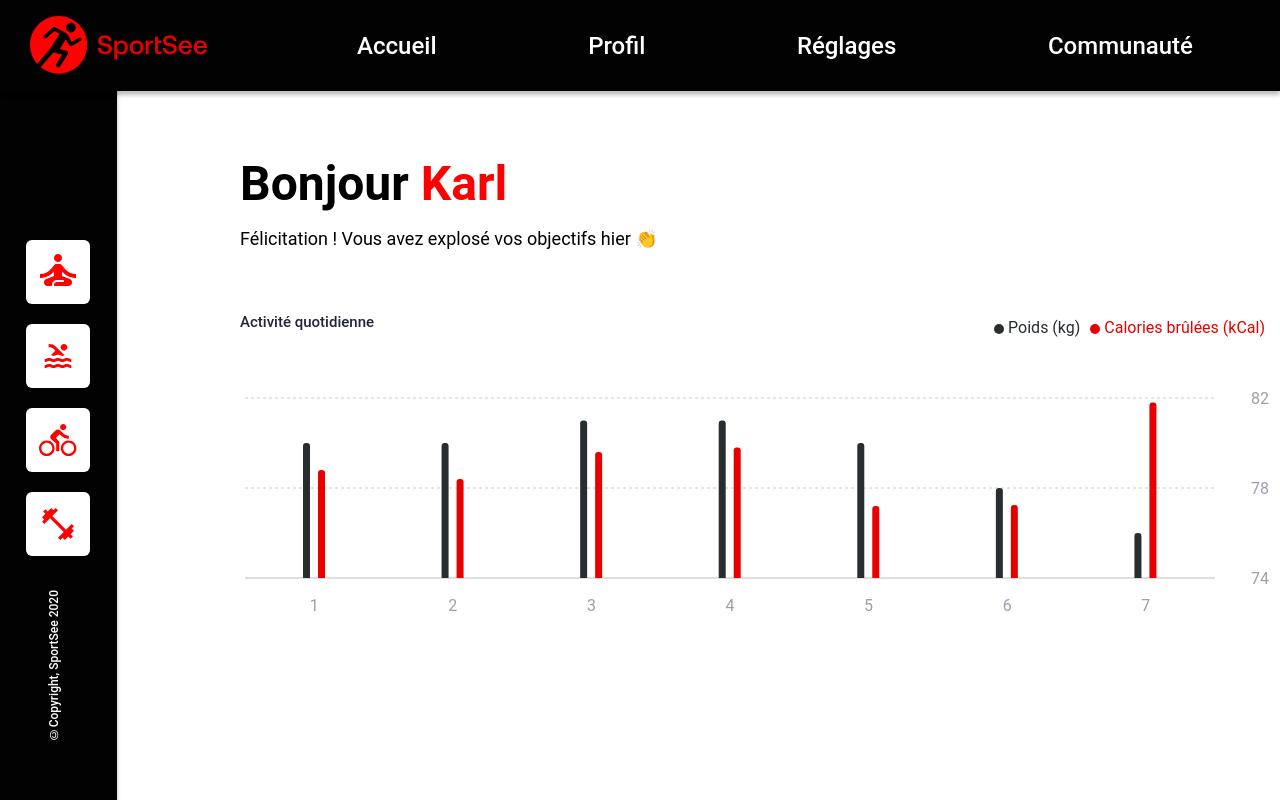
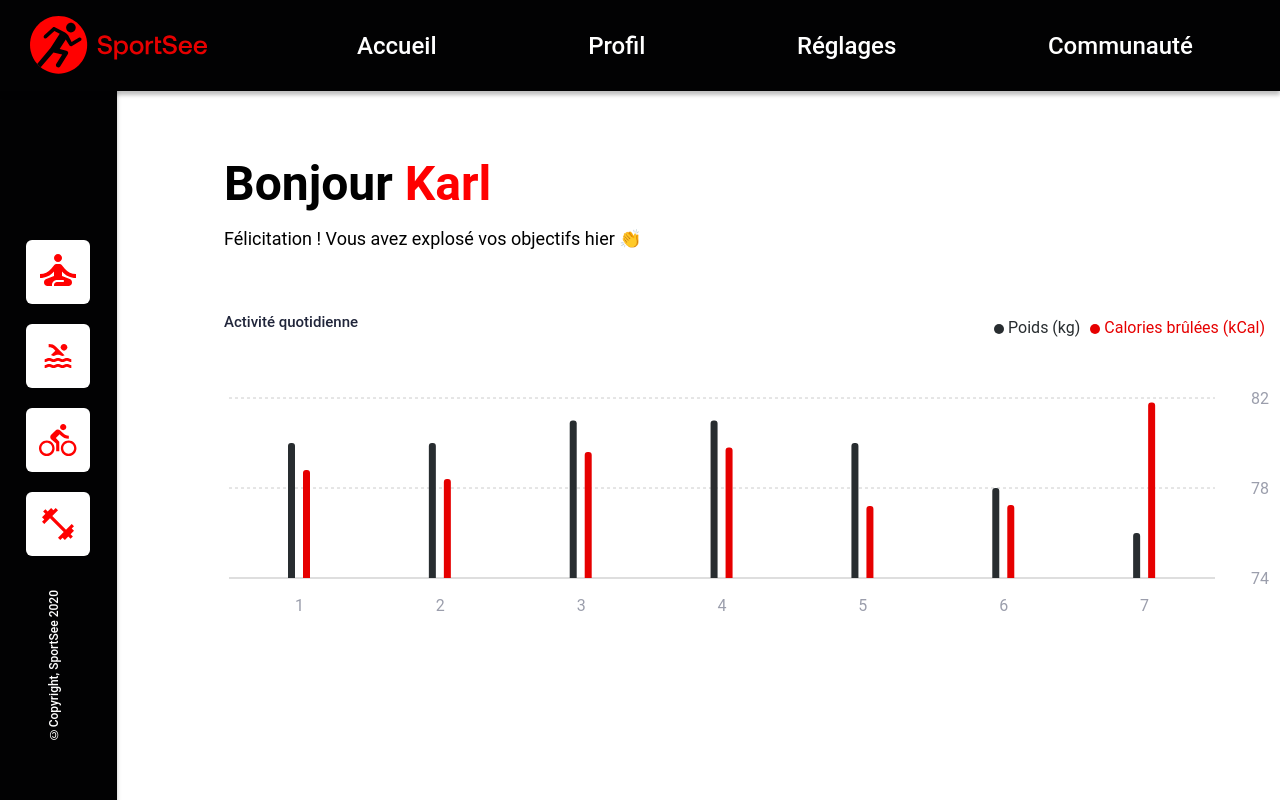
Before and after one commit to jojoner16/SportSee, a React (Create React App) app: page /user/12 in a window 1280 px wide. Built offline with nearby package versions, Linux system fonts and the light colour scheme; the HTML template or start-up script is replaced by a standard one.

Commit message:
suppression css inutile

```diff
--- a/src/pages/user/User.js
+++ b/src/pages/user/User.js
@@ -7,13 +7,7 @@ import callApi from '../../services/CallApi';
 
 const Main = styled.main`
   max-width: 1240px;
-  margin-left: 15rem;
-  a {
-    margin-top: 1rem;
-    display: flex;
-    flex-direction: column;
-    color: red;
-  }
+  margin-left: 14rem;
 `;
 
 function User() {
```
